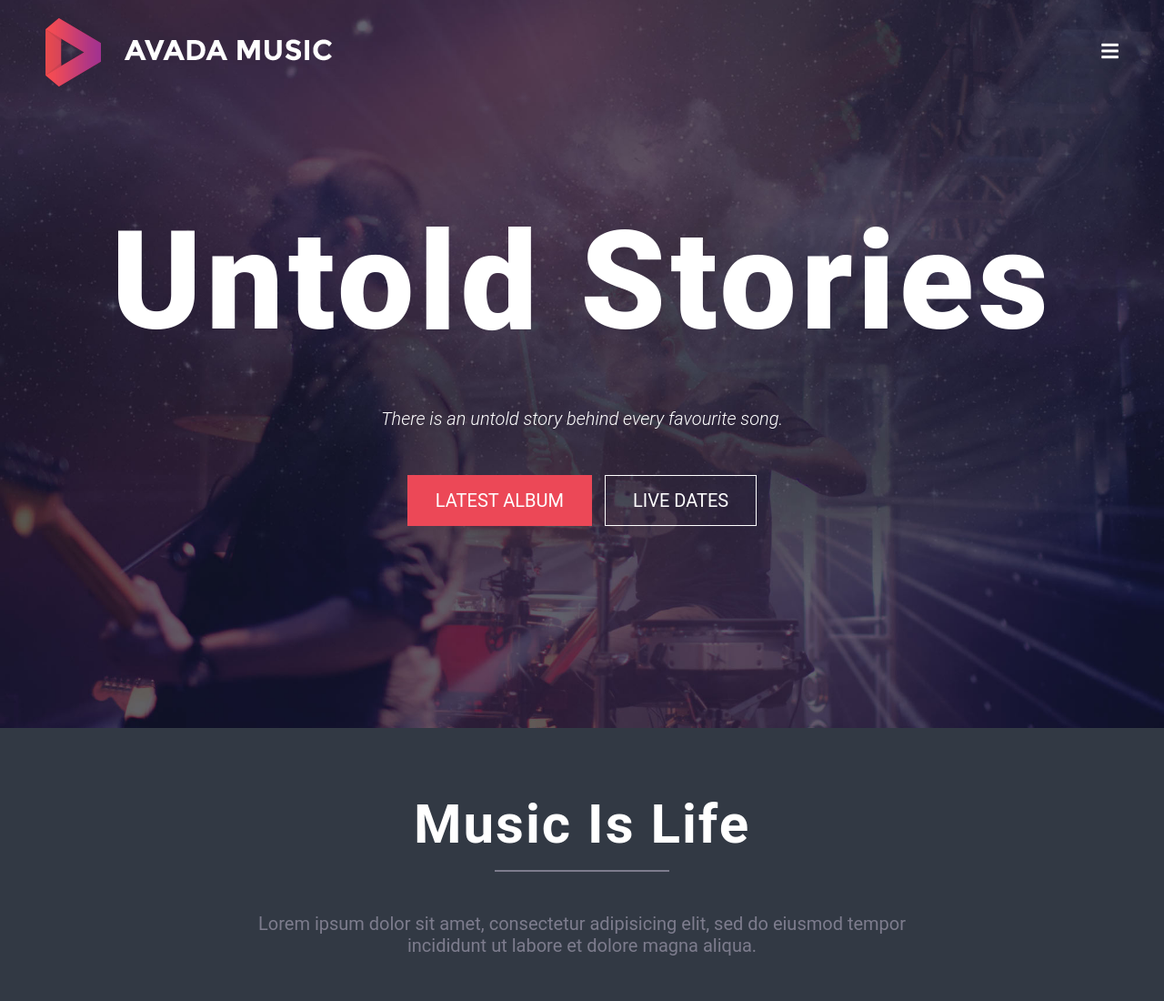
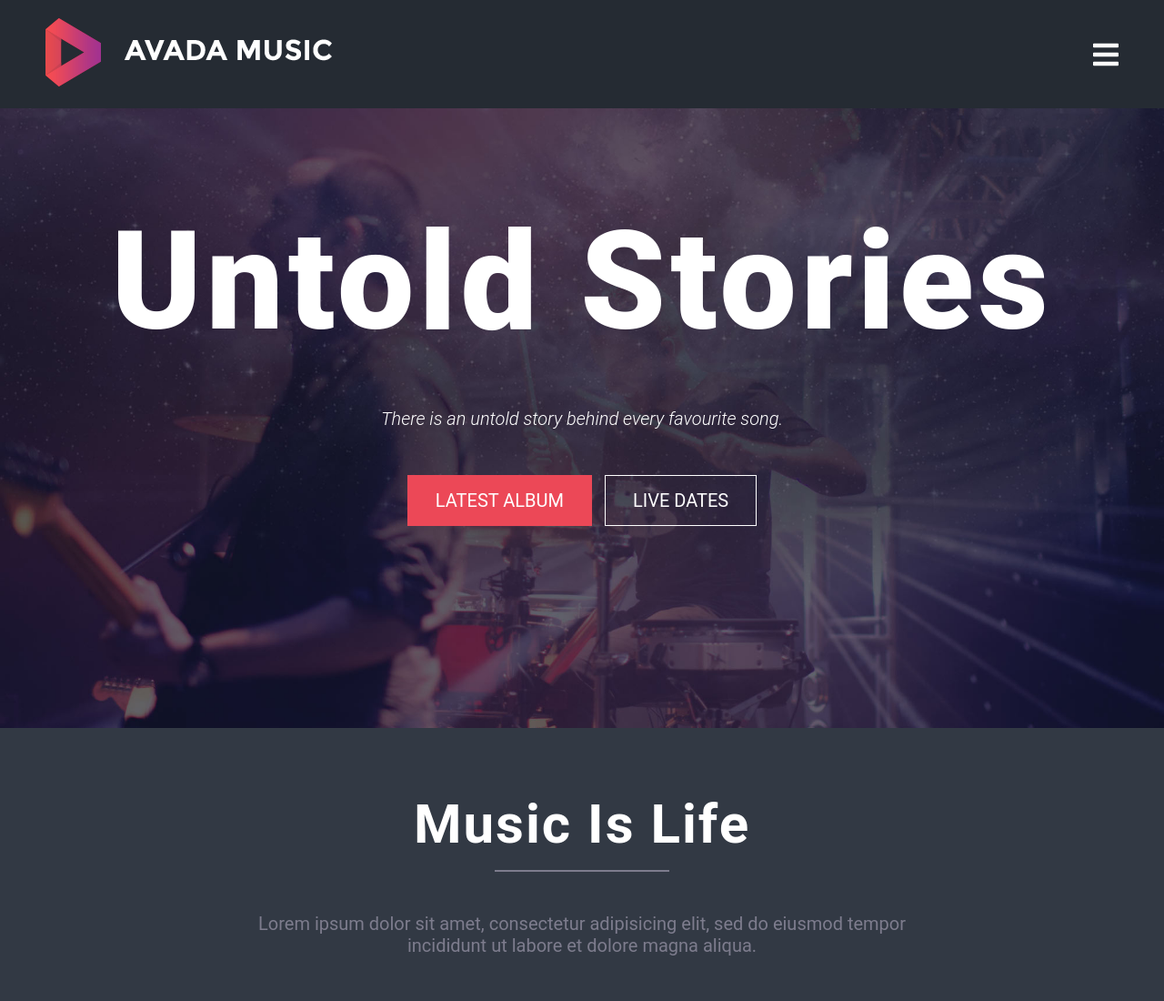
Before and after one commit to alessandro-falcone96/proj-html-vuejs, a website: page index.html in a window 1280 px wide. Shown: the top 1100 px of the page at 91% size. Drawn offline with nearby package versions, Linux system fonts and the light colour scheme.

Commit message:
Aggiunto headerTop fixed

```diff
--- a/index.html
+++ b/index.html
@@ -20,8 +20,8 @@
 
         <div class="headerTop">
 
-          <img src="img/avada-music-logo.png" alt="">
-          <i><i class="fas fa-bars fa-lg"></i></i>
+          <a href="#app"><img src="img/avada-music-logo.png" alt=""></a>
+          <i><i class="fas fa-bars fa-2x"></i></i>
 
         </div>
 
--- a/js/script.js
+++ b/js/script.js
@@ -65,9 +65,8 @@ var app = new Vue (
           this.listaDate[index].isActive = true;
           this.indexLastActive = index;
         }
+      },
 
-
-      }
     }
   }
 );
--- a/src/Partials/_header.scss
+++ b/src/Partials/_header.scss
@@ -12,6 +12,11 @@ header{
     justify-content: space-between;
     align-items: center;
     // border: 1px solid white;
+    position: fixed;
+    left: 0;
+    right: 0;
+    z-index: 1;
+    background-color: $coloreGrigioScuro;
 
     & img, & i{
       cursor: pointer;
```
Also changed, not shown: dist/app.css.
